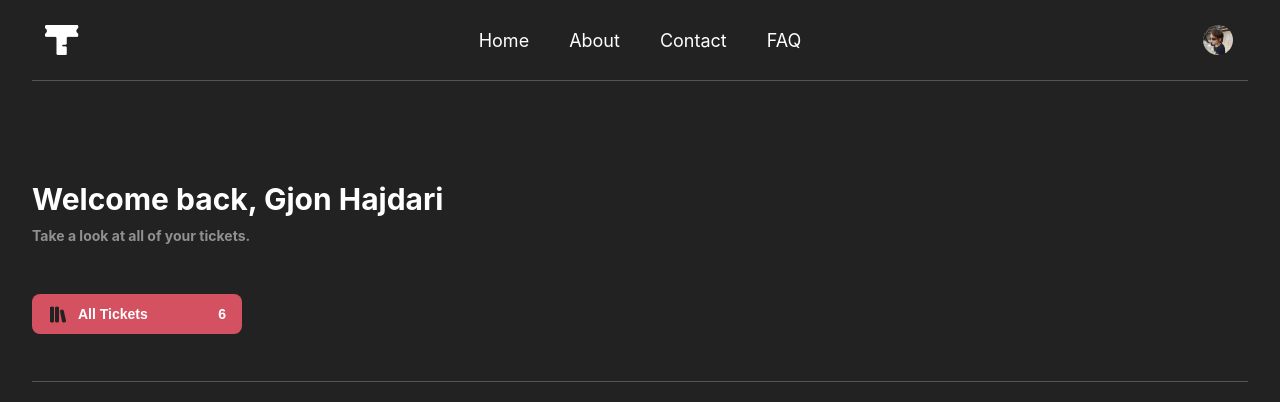
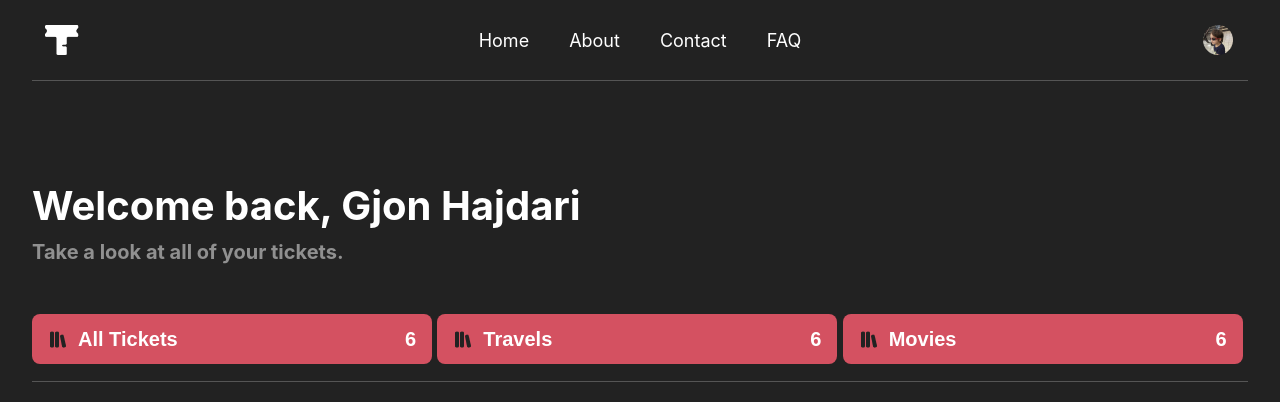
Before and after one commit to kylecalbert/ticket-booker, a React (Create React App) app in the folder ticket-booker/: page / in a window 1280 px wide. Shown: the top 402 px of the page. Built offline with nearby package versions, Linux system fonts and the light colour scheme.

Commit message:
added grid for the header cards

```diff
--- a/ticket-booker/src/components/Header/Header.js
+++ b/ticket-booker/src/components/Header/Header.js
@@ -7,9 +7,9 @@ export const Header = () => {
   return (
     <HeaderContainer>
       <TextContainer>
-        <Text size="30px">Welcome back, Gjon Hajdari</Text>
+        <Text size="40px">Welcome back, Gjon Hajdari</Text>
         <Text
-          size="14px"
+          size="20px"
           margin="10px 0 0 0"
           color={darkModeColors.textSecondary}
         >
--- a/ticket-booker/src/components/Header/HeaderButton.js
+++ b/ticket-booker/src/components/Header/HeaderButton.js
@@ -1,10 +1,15 @@
 import React from 'react';
-import { ButtonContainer, LeftContainerContent } from './HeaderButton.style';
+import {
+  ButtonContainer,
+  LeftContainerContent,
+  ButtonGridContainer,
+} from './HeaderButton.style';
 import { IconContainer } from './HeaderButton.style';
 import TicketsIcon from '../../Assets/TicketsIcon.png';
 import { Text } from '../Text/Text';
 export const HeaderButton = () => {
   return (
+    <ButtonGridContainer>
       <ButtonContainer>
         <LeftContainerContent>
           <IconContainer src={TicketsIcon} />
@@ -12,5 +17,27 @@ export const HeaderButton = () => {
         </LeftContainerContent>
         <Text margin={'0 10px 0 0'}>6</Text>
       </ButtonContainer>
+      <ButtonContainer>
+        <LeftContainerContent>
+          <IconContainer src={TicketsIcon} />
+          <Text margin={'0 0 0 10px'}>Travels</Text>
+        </LeftContainerContent>
+        <Text margin={'0 10px 0 0'}>6</Text>
+      </ButtonContainer>
+      <ButtonContainer>
+        <LeftContainerContent>
+          <IconContainer src={TicketsIcon} />
+          <Text margin={'0 0 0 10px'}>Movies</Text>
+        </LeftContainerContent>
+        <Text margin={'0 10px 0 0'}>6</Text>
+      </ButtonContainer>
+      <ButtonContainer>
+        <LeftContainerContent>
+          <IconContainer src={TicketsIcon} />
+          <Text margin={'0 0 0 10px'}>Concerts</Text>
+        </LeftContainerContent>
+        <Text margin={'0 10px 0 0'}>6</Text>
+      </ButtonContainer>
+    </ButtonGridContainer>
   );
 };
--- a/ticket-booker/src/components/Header/HeaderButton.style.js
+++ b/ticket-booker/src/components/Header/HeaderButton.style.js
@@ -1,17 +1,21 @@
 import styled from 'styled-components';
 import { darkModeColors } from '../../constants/colors';
 
+export const ButtonGridContainer = styled.div`
+  display: grid;
+  grid-template-columns: repeat(auto-fit, minmax(400px, 1fr));
+  overflow-y: scroll;
+`;
 export const ButtonContainer = styled.button`
   display: flex;
   align-items: center;
   justify-content: space-between;
-  width: 210px;
-  height: 40px;
+  width: 400px;
+  height: 50px;
   background-color: ${darkModeColors.accent};
   color: #ffffff;
   border: none;
   border-radius: 8px;
-
   padding-bottom: 8px;
   padding-top: 8px;
   margin-top: 50px;
--- a/ticket-booker/src/components/Text/Text.js
+++ b/ticket-booker/src/components/Text/Text.js
@@ -4,7 +4,7 @@ import { darkModeColors } from '../../constants/colors';
 ///customizable text that can be reused
 const StyledText = styled.div`
   color: ${(props) => props.color || darkModeColors.textPrimary};
-  font-size: ${(props) => props.size || '14px'};
+  font-size: ${(props) => props.size || '20px'};
   font-weight: ${(props) => props.fontWeight || 'bold'};
   margin: ${(props) => props.margin || '0'};
   padding: ${(props) => props.padding || '0'};
```
Also changed, not shown: ticket-booker/src/components/Header/Header.style.js (+0 -15 lines). Lines whose indentation alone changed are shown as unchanged.
